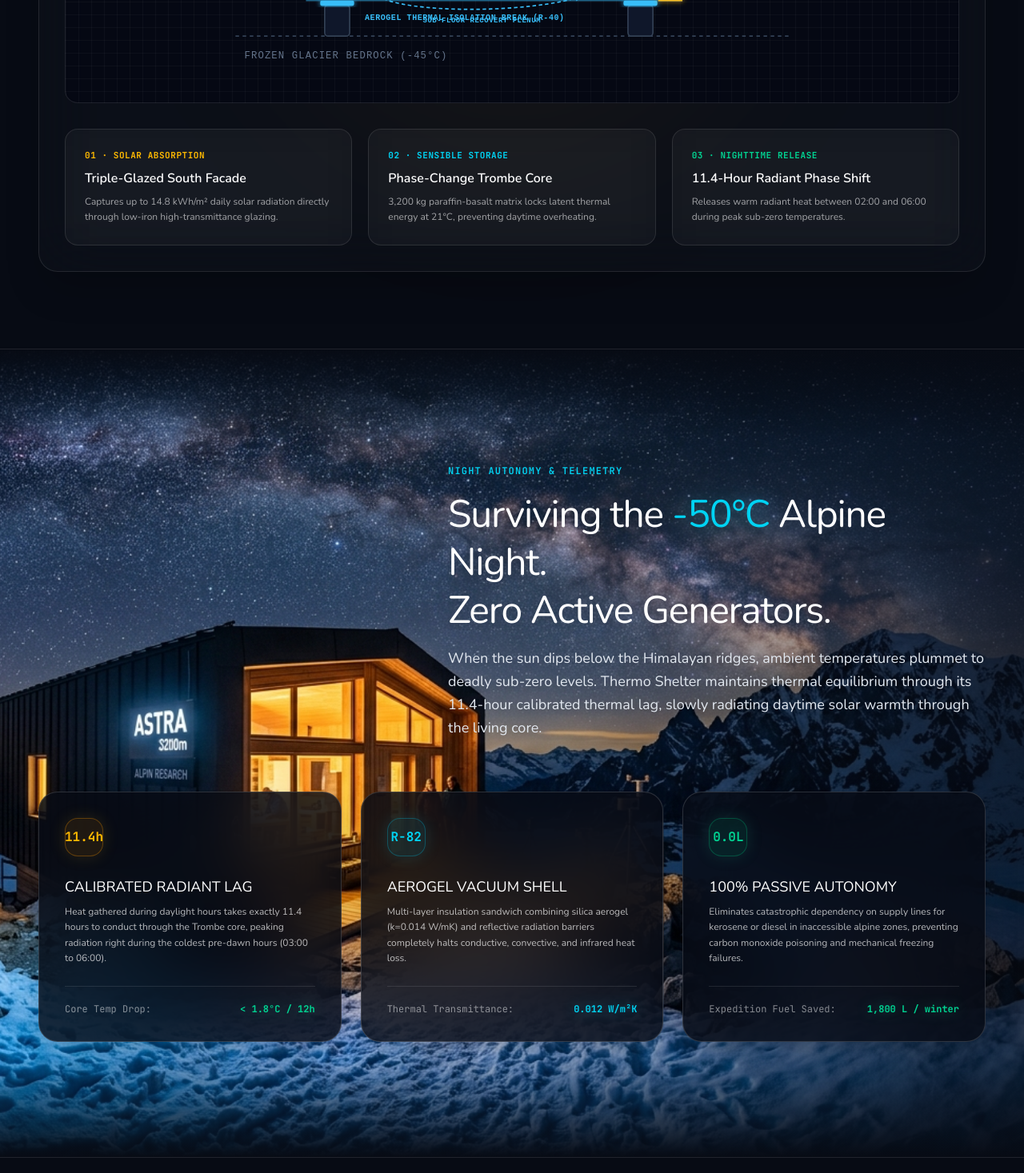
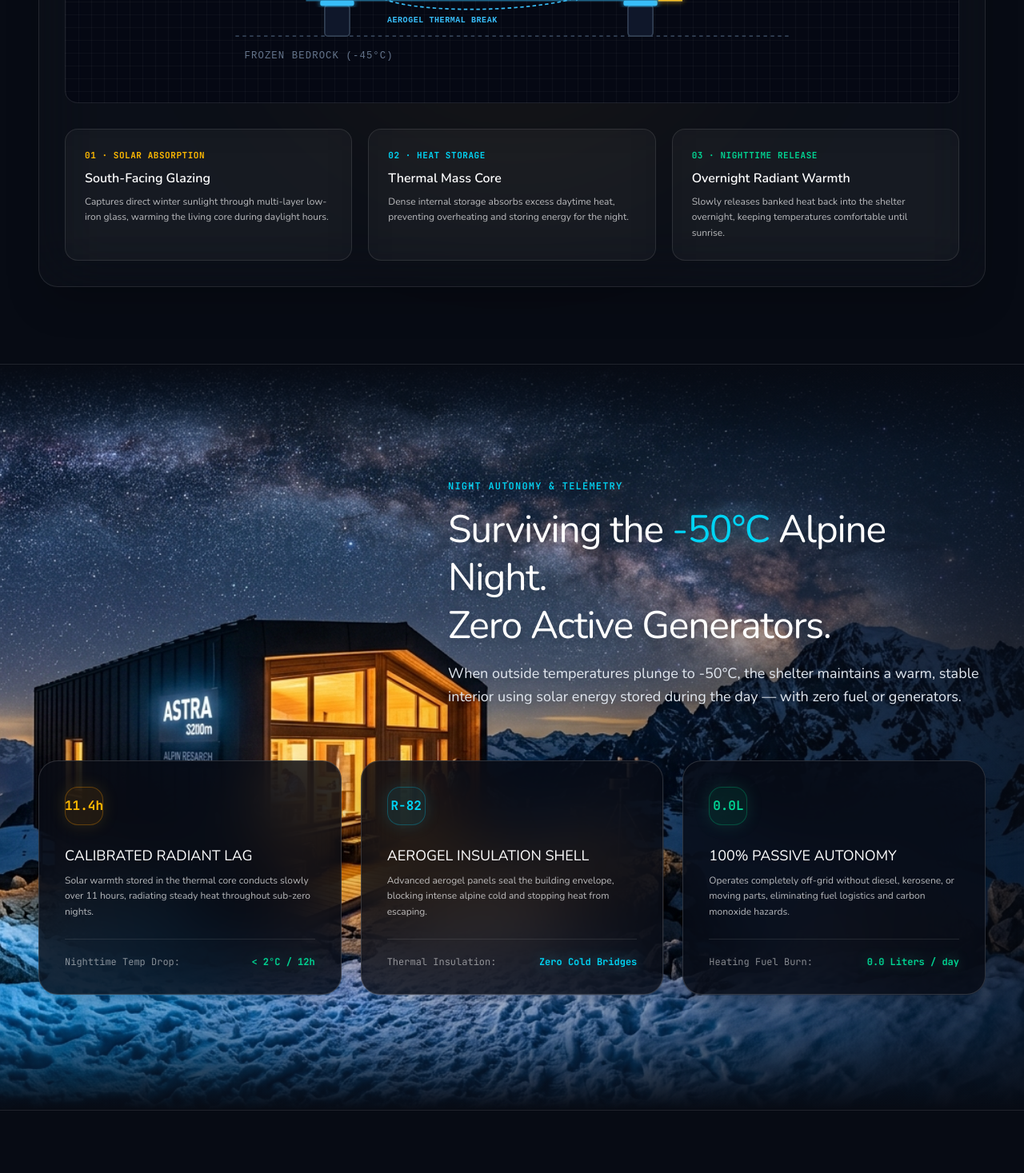
Before and after one commit to Codris-exe/thermo-shelter-1, a Next.js app in the folder frontend/: page / in a window 1280 px wide. Shown: the part 1448-2915 px from the top of the page at 80% size. Built offline with nearby package versions, Linux system fonts and the light colour scheme.

Commit message:
style(landing): simplify copy in heat flow diagram and night autonomy cards without removing structure

```diff
--- a/frontend/app/page.tsx
+++ b/frontend/app/page.tsx
@@ -199,7 +199,7 @@ export default function HomePage() {
                     strokeWidth="1.5"
                   />
                   <text fill="#64748b" fontFamily="monospace" fontSize="11" x="50" y="365" letterSpacing="1">
-                    FROZEN GLACIER BEDROCK (-45°C)
+                    FROZEN BEDROCK (-45°C)
                   </text>
 
                   {/* Foundation Piers with Aerogel Break */}
@@ -225,8 +225,8 @@ export default function HomePage() {
                   />
                   <rect fill="#38bdf8" height="6" width="38" x="135" y="300" rx="2" filter="url(#neonCyan)" />
                   <rect fill="#38bdf8" height="6" width="38" x="475" y="300" rx="2" filter="url(#neonCyan)" />
-                  <text fill="#38bdf8" fontFamily="monospace" fontSize="9" fontWeight="600" x="185" y="322" letterSpacing="0.5">
-                    AEROGEL THERMAL ISOLATION BREAK (R-40)
+                  <text fill="#38bdf8" fontFamily="monospace" fontSize="9" fontWeight="600" x="210" y="325" letterSpacing="0.5">
+                    AEROGEL THERMAL BREAK
                   </text>
 
                   {/* Shelter Shell Boundary */}
@@ -265,21 +265,21 @@ export default function HomePage() {
                     fontFamily="monospace"
                     fontSize="11"
                     fontWeight="700"
-                    x="422"
+                    x="420"
                     y="222"
                     letterSpacing="1"
                   >
-                    TROMBE
+                    THERMAL
                   </text>
-                  <text fill="#fbbf24" fontFamily="monospace" fontSize="9" x="422" y="238" letterSpacing="0.5">
-                    HEAT CORE
+                  <text fill="#fbbf24" fontFamily="monospace" fontSize="9" x="420" y="238" letterSpacing="0.5">
+                    MASS CORE
                   </text>
                   <text
                     fill="#fef08a"
                     fontFamily="monospace"
                     fontSize="11"
                     fontWeight="700"
-                    x="422"
+                    x="420"
                     y="260"
                   >
                     +24.5°C
@@ -304,10 +304,10 @@ export default function HomePage() {
                     fontSize="13"
                     fontWeight="700"
                     x="180"
-                    y="215"
+                    y="220"
                     letterSpacing="0.5"
                   >
-                    HABITATION CORE
+                    LIVING HABITAT
                   </text>
                   <text
                     fill="#fbbf24"
@@ -315,12 +315,9 @@ export default function HomePage() {
                     fontSize="12"
                     fontWeight="700"
                     x="180"
-                    y="240"
+                    y="245"
                   >
                     STABLE: +19.5°C
-                  </text>
-                  <text fill="#94a3b8" fontFamily="monospace" fontSize="9" x="180" y="260">
-                    RELATIVE HUMIDITY: 42%
                   </text>
 
                   {/* Incident Solar Rays */}
@@ -352,14 +349,14 @@ export default function HomePage() {
                       fontFamily="monospace"
                       fontSize="11"
                       fontWeight="700"
-                      x="505"
+                      x="500"
                       y="45"
                       letterSpacing="0.5"
                     >
-                      45° WINTER SUN VECTOR
+                      WINTER SUNLIGHT
                     </text>
-                    <text fill="#fef08a" fontFamily="monospace" fontSize="9" x="505" y="60">
-                      1,120 W/m² HIGH-ALTITUDE FLUX
+                    <text fill="#fef08a" fontFamily="monospace" fontSize="9" x="500" y="60">
+                      DIRECT SOLAR GAIN
                     </text>
                   </g>
 
@@ -372,7 +369,7 @@ export default function HomePage() {
                   />
                   <polygon fill="#fbbf24" points="270,170 274,160 281,166" />
                   <text fill="#fbbf24" fontFamily="monospace" fontSize="8" fontWeight="600" x="320" y="140" letterSpacing="0.5">
-                    WARM CONVECTIVE AIRFLOW
+                    NATURAL CONVECTIVE AIRFLOW
                   </text>
 
                   <path
@@ -382,50 +379,44 @@ export default function HomePage() {
                     strokeWidth="1.5"
                   />
                   <polygon fill="#38bdf8" points="430,295 422,301 423,291" />
-                  <text fill="#38bdf8" fontFamily="monospace" fontSize="8" fontWeight="600" x="250" y="325" letterSpacing="0.5">
-                    SUB-FLOOR RECOVERY PLENUM
-                  </text>
                 </svg>
               </div>
 
               {/* 3 Step Summary Cards Below Diagram */}
               <div className="grid grid-cols-1 md:grid-cols-3 gap-5 mt-8 font-mono">
-                <div className="scroll-reveal scroll-delay-1 p-6 rounded-2xl border border-white/10 bg-white/[0.03] backdrop-blur-xl hover:border-amber-500/30 hover:bg-white/[0.05] transition-all duration-300">
+                <div className="p-6 rounded-2xl border border-white/10 bg-white/[0.03] backdrop-blur-xl hover:border-amber-500/30 hover:bg-white/[0.05] transition-all duration-300">
                   <div className="text-[11px] font-bold uppercase tracking-wider text-amber-400 mb-2">
                     01 · Solar Absorption
                   </div>
                   <div className="text-base font-semibold text-white mb-2 font-sans">
-                    Triple-Glazed South Facade
+                    South-Facing Glazing
                   </div>
-                  <div className="text-xs text-white/60 font-sans leading-relaxed">
-                    Captures up to 14.8 kWh/m² daily solar radiation directly through low-iron
-                    high-transmittance glazing.
+                  <div className="text-xs text-white/70 font-sans leading-relaxed">
+                    Captures direct winter sunlight through multi-layer low-iron glass, warming the living core during daylight hours.
                   </div>
                 </div>
 
-                <div className="scroll-reveal scroll-delay-2 p-6 rounded-2xl border border-white/10 bg-white/[0.03] backdrop-blur-xl hover:border-cyan-500/30 hover:bg-white/[0.05] transition-all duration-300">
+                <div className="p-6 rounded-2xl border border-white/10 bg-white/[0.03] backdrop-blur-xl hover:border-cyan-500/30 hover:bg-white/[0.05] transition-all duration-300">
                   <div className="text-[11px] font-bold uppercase tracking-wider text-cyan-400 mb-2">
-                    02 · Sensible Storage
+                    02 · Heat Storage
                   </div>
                   <div className="text-base font-semibold text-white mb-2 font-sans">
-                    Phase-Change Trombe Core
+                    Thermal Mass Core
                   </div>
-                  <div className="text-xs text-white/60 font-sans leading-relaxed">
-                    3,200 kg paraffin-basalt matrix locks latent thermal energy at 21°C, preventing
-                    daytime overheating.
+                  <div className="text-xs text-white/70 font-sans leading-relaxed">
+                    Dense internal storage absorbs excess daytime heat, preventing overheating and storing energy for the night.
                   </div>
                 </div>
 
-                <div className="scroll-reveal scroll-delay-3 p-6 rounded-2xl border border-white/10 bg-white/[0.03] backdrop-blur-xl hover:border-emerald-500/30 hover:bg-white/[0.05] transition-all duration-300">
+                <div className="p-6 rounded-2xl border border-white/10 bg-white/[0.03] backdrop-blur-xl hover:border-emerald-500/30 hover:bg-white/[0.05] transition-all duration-300">
                   <div className="text-[11px] font-bold uppercase tracking-wider text-emerald-400 mb-2">
                     03 · Nighttime Release
                   </div>
                   <div className="text-base font-semibold text-white mb-2 font-sans">
-                    11.4-Hour Radiant Phase Shift
+                    Overnight Radiant Warmth
                   </div>
-                  <div className="text-xs text-white/60 font-sans leading-relaxed">
-                    Releases warm radiant heat between 02:00 and 06:00 during peak sub-zero
-                    temperatures.
+                  <div className="text-xs text-white/70 font-sans leading-relaxed">
+                    Slowly releases banked heat back into the shelter overnight, keeping temperatures comfortable until sunrise.
                   </div>
                 </div>
               </div>
@@ -469,10 +460,7 @@ export default function HomePage() {
                 Zero Active Generators.
               </h2>
               <p className="text-slate-200 text-base sm:text-lg leading-relaxed font-sans drop-shadow-md">
-                When the sun dips below the Himalayan ridges, ambient temperatures plummet to
-                deadly sub-zero levels. Thermo Shelter maintains thermal equilibrium through its
-                11.4-hour calibrated thermal lag, slowly radiating daytime solar warmth through the
-                living core.
+                When outside temperatures plunge to -50°C, the shelter maintains a warm, stable interior using solar energy stored during the day — with zero fuel or generators.
               </p>
             </div>
 
@@ -486,15 +474,13 @@ export default function HomePage() {
                     Calibrated Radiant Lag
                   </h3>
                   <p className="text-xs text-white/70 font-sans leading-relaxed">
-                    Heat gathered during daylight hours takes exactly 11.4 hours to conduct through the
-                    Trombe core, peaking radiation right during the coldest pre-dawn hours (03:00 to
-                    06:00).
+                    Solar warmth stored in the thermal core conducts slowly over 11 hours, radiating steady heat throughout sub-zero nights.
                   </p>
                 </div>
                 <div className="mt-6 pt-5 border-t border-white/10 flex justify-between items-center text-xs">
-                  <span className="text-white/50">Core Temp Drop:</span>
+                  <span className="text-white/50">Nighttime Temp Drop:</span>
                   <span className="text-emerald-400 font-bold drop-shadow-[0_0_8px_rgba(52,211,153,0.4)]">
-                    &lt; 1.8°C / 12h
+                    &lt; 2°C / 12h
                   </span>
                 </div>
               </div>
@@ -505,18 +491,16 @@ export default function HomePage() {
                     R-82
                   </div>
                   <h3 className="text-lg font-normal text-white font-sans uppercase mb-2">
-                    Aerogel Vacuum Shell
+                    Aerogel Insulation Shell
                   </h3>
                   <p className="text-xs text-white/70 font-sans leading-relaxed">
-                    Multi-layer insulation sandwich combining silica aerogel (k=0.014 W/mK) and
-                    reflective radiation barriers completely halts conductive, convective, and
-                    infrared heat loss.
+                    Advanced aerogel panels seal the building envelope, blocking intense alpine cold and stopping heat from escaping.
                   </p>
                 </div>
                 <div className="mt-6 pt-5 border-t border-white/10 flex justify-between items-center text-xs">
-                  <span className="text-white/50">Thermal Transmittance:</span>
+                  <span className="text-white/50">Thermal Insulation:</span>
                   <span className="text-cyan-400 font-bold drop-shadow-[0_0_8px_rgba(34,211,238,0.4)]">
-                    0.012 W/m²K
+                    Zero Cold Bridges
                   </span>
                 </div>
               </div>
@@ -530,15 +514,13 @@ export default function HomePage() {
                     100% Passive Autonomy
                   </h3>
                   <p className="text-xs text-white/70 font-sans leading-relaxed">
-                    Eliminates catastrophic dependency on supply lines for kerosene or diesel in
-                    inaccessible alpine zones, preventing carbon monoxide poisoning and mechanical
-                    freezing failures.
+                    Operates completely off-grid without diesel, kerosene, or moving parts, eliminating fuel logistics and carbon monoxide hazards.
                   </p>
                 </div>
                 <div className="mt-6 pt-5 border-t border-white/10 flex justify-between items-center text-xs">
-                  <span className="text-white/50">Expedition Fuel Saved:</span>
+                  <span className="text-white/50">Heating Fuel Burn:</span>
                   <span className="text-emerald-400 font-bold drop-shadow-[0_0_8px_rgba(52,211,153,0.4)]">
-                    1,800 L / winter
+                    0.0 Liters / day
                   </span>
                 </div>
               </div>
```
